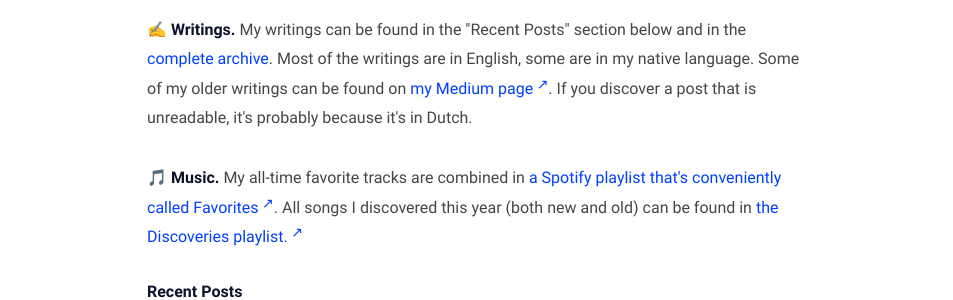
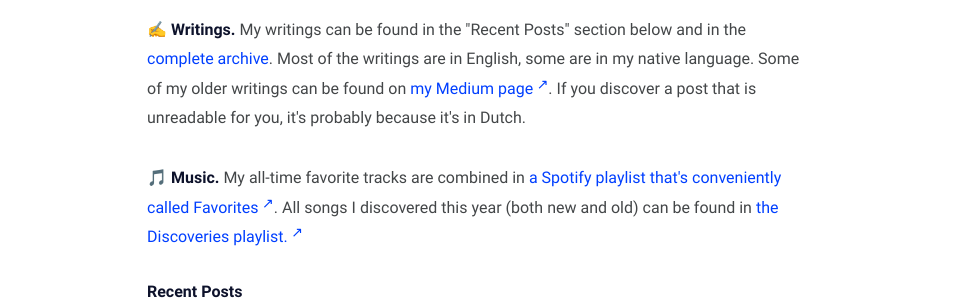
Before and after one commit to heymichal/heymichal.github.io, a Jekyll site: the page built from index.md, in a window 1280 px wide. Shown: the part 540-840 px from the top of the page, without its empty margins (163-1116 px from the left). Built offline with Jekyll 4.4.1, drawn with Linux system fonts in a browser that asks for light colours.

Commit message:
Update 'writings' text

```diff
--- a/_includes/about.html
+++ b/_includes/about.html
@@ -3,7 +3,7 @@
 
   <p>❓ <strong>Now.</strong> Are you interested in what I'm currently enthusiastic about? Check out <a href="{% link now.html %}">my Now page</a>.</p>
 
-  <p>✍️ <strong>Writings.</strong> My writings can be found in the "Recent Posts" section below and in the <a href="{% link archive.html %}">complete archive</a>. Most of the writings are in English, some are in my native language. Some of my older writings can be found on <a href="https://medium.com/@yordiverkroost" target="_blank">my Medium page</a>. If you discover a post that is unreadable, it's probably because it's in Dutch.</p>
+  <p>✍️ <strong>Writings.</strong> My writings can be found in the "Recent Posts" section below and in the <a href="{% link archive.html %}">complete archive</a>. Most of the writings are in English, some are in my native language. Some of my older writings can be found on <a href="https://medium.com/@yordiverkroost" target="_blank">my Medium page</a>. If you discover a post that is unreadable for you, it's probably because it's in Dutch.</p>
 
   <p>🎵 <strong>Music.</strong> My all-time favorite tracks are combined in <a href="https://open.spotify.com/playlist/5e8XEYE7uOBsMfK33QAh0O?si=ly5ElOG7TYKgW_aTjPYTkQ" target="_blank">a Spotify playlist that's conveniently called Favorites</a>. All songs I discovered this year (both new and old) can be found in <a href="https://open.spotify.com/playlist/2QYLRzi5N8EvbDoYrT9fSR?si=k1We1MBYTEWMU9028_XxfQ" target="_blank">the Discoveries playlist.</a></p>
 </div>
```
